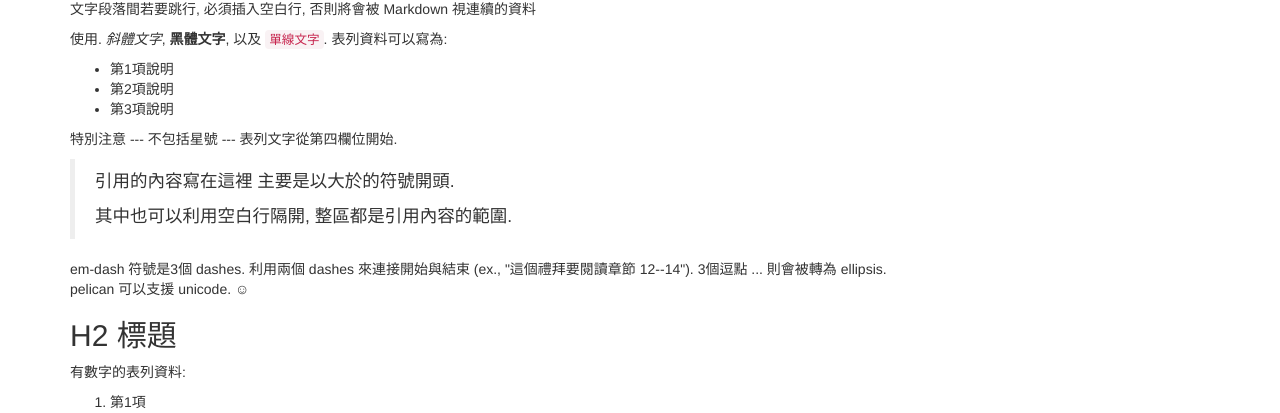
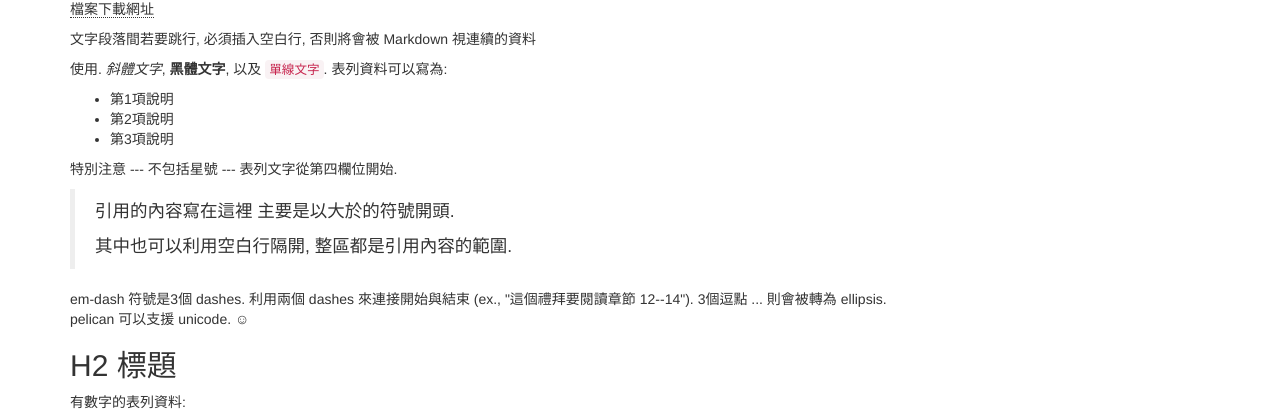
Before and after one commit to 49923230/homework, a website: page 2015cp_hw.html in a window 1280 px wide. Shown: the part 687-1100 px from the top of the page. Drawn offline with Linux system fonts and the light colour scheme; a script that the page names is missing.

Commit message:
initial add

```diff
--- a/2015cp_hw.html
+++ b/2015cp_hw.html
@@ -106,7 +106,9 @@
 
 <p><a href="2015cadp.html" target="_blank">My homework slides full screen</a></p>
 
+
 <h1>將creo教學pdf file轉換成html file並上傳至github</h1>
+<p><a href="http://wordpress-2015course.rhcloud.com/?m=20151012" target="_blank">檔案下載網址</a></p>
 <p>文字段落間若要跳行, 必須插入空白行, 否則將會被 Markdown 視連續的資料</p>
 <p>使用. <em>斜體文字</em>, <strong>黑體文字</strong>, 以及 <code>單線文字</code>. 表列資料可以寫為:</p>
 <ul>
@@ -123,6 +125,8 @@
 </blockquote>
 <p>em-dash 符號是3個 dashes. 利用兩個 dashes 來連接開始與結束 (ex., "這個禮拜要閱讀章節 12--14"). 3個逗點 ... 則會被轉為 ellipsis.
 pelican 可以支援 unicode. ☺</p>
+
+
 <h2>H2 標題</h2>
 <p>有數字的表列資料:</p>
 <ol>
```
